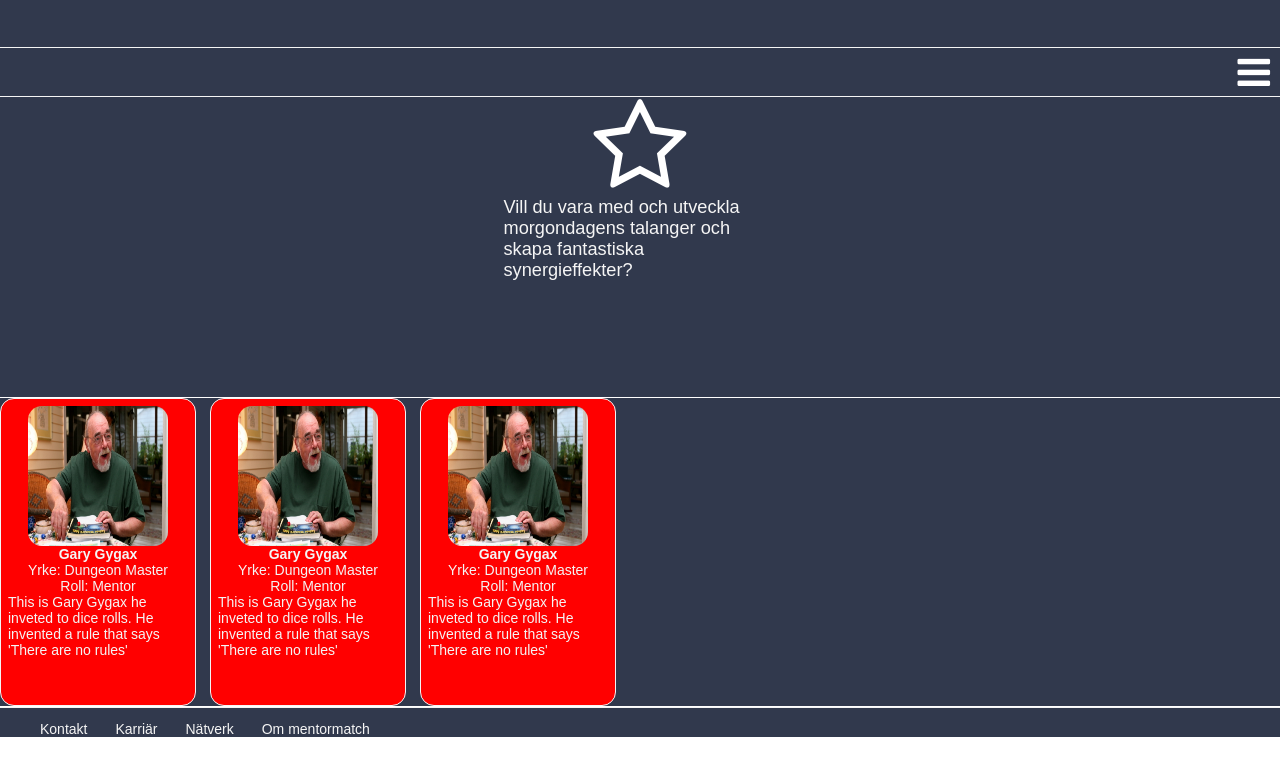
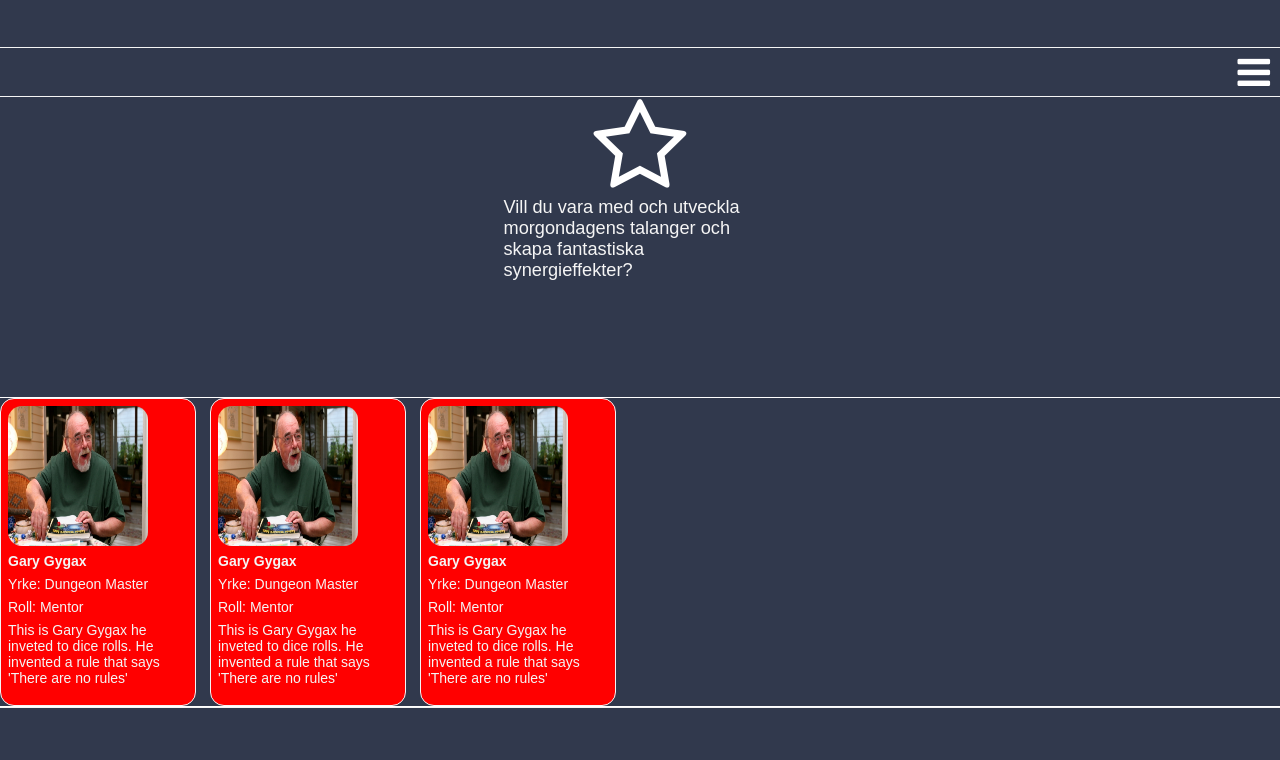
Before and after one commit to MickeMarten/MentorMatch, a website: page index.html in a window 1280 px wide. Shown: the part 192-952 px from the top of the page. Before the commit the page ends 929 px from the top, so only its background shows below. Drawn offline with Linux system fonts and the light colour scheme.

Commit message:
added flex on cards

```diff
--- a/Sass/main.scss
+++ b/Sass/main.scss
@@ -83,7 +83,8 @@ main {
         width: 14em;
         display: flex;
         flex-flow: column;
-        align-items: center;
+        align-items: start;
+        gap: 0.5em;
         border-radius: 1em;
         padding: 0.5em;
 
@@ -121,7 +122,7 @@ main {
 footer {
     width: 100%;
     background-color: $base-color;
-    height: 30px;
+    height: 20em;
     border-top: 1px solid whitesmoke;
     display: flex;
     justify-content: start;
```
Also changed, not shown: css/main.css, 1 other file.
